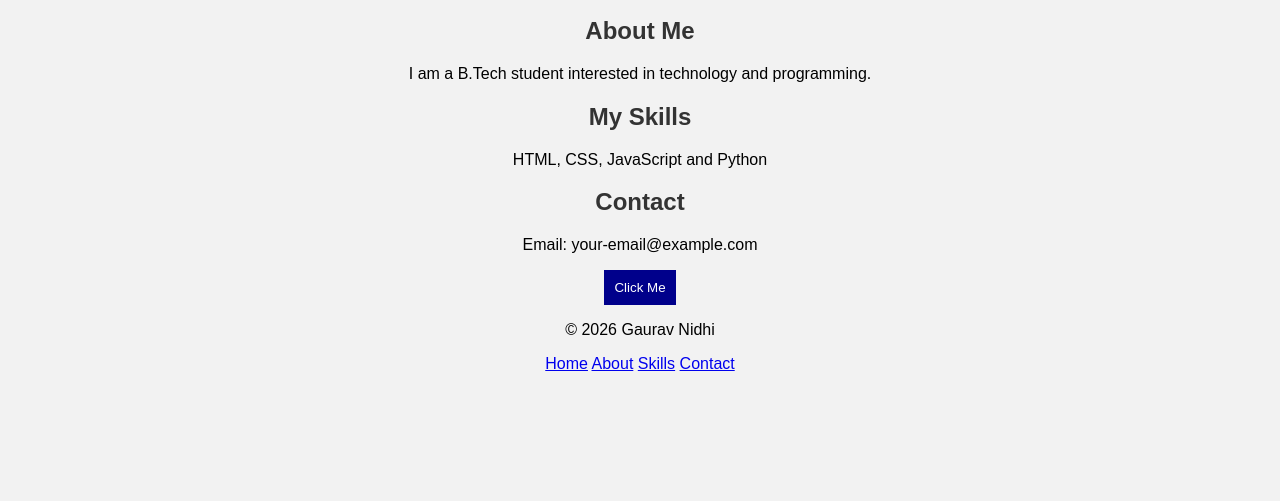
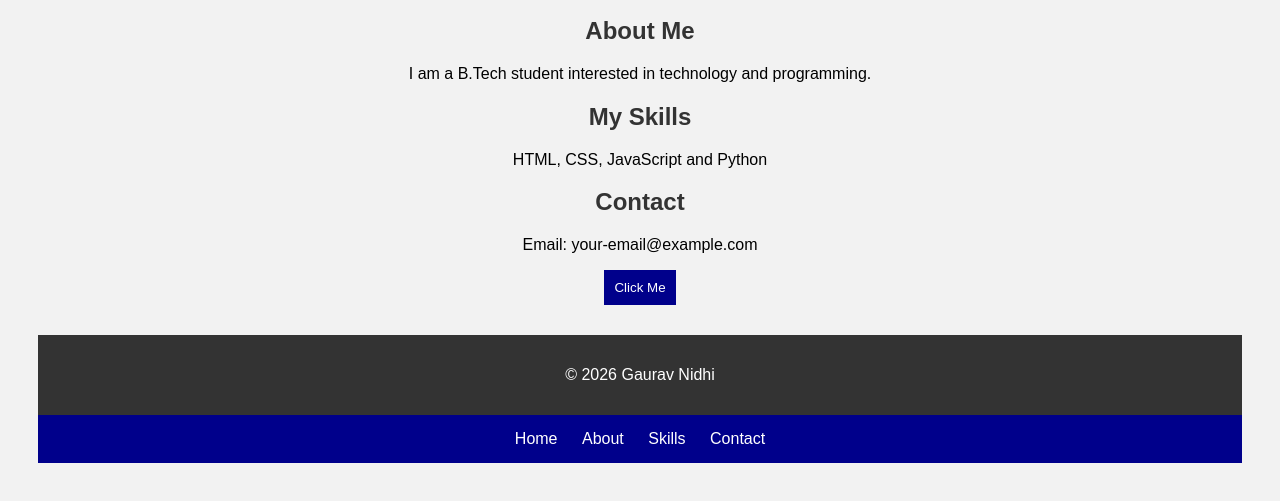
Before and after one commit to GauravNidhiCodes/Github-practical-test, a plain HTML site: page index.html in a window 1280 px wide. Shown: the part 139-640 px from the top of the page. Drawn offline with Linux system fonts and the light colour scheme.

Commit message:
Added css file

```diff
--- a/style.css
+++ b/style.css
@@ -1,6 +1,6 @@
 
 body {
-    font-family: Arial;
+    font-family: Arial, sans-serif;
     background-color: #f2f2f2;
     text-align: center;
     padding: 30px;
@@ -21,3 +21,21 @@ button {
     border: none;
     cursor: pointer;
 }
+
+nav {
+    background-color: darkblue;
+    padding: 15px;
+}
+
+nav a {
+    color: white;
+    text-decoration: none;
+    margin: 10px;
+}
+
+footer {
+    background-color: #333;
+    color: white;
+    padding: 15px;
+    margin-top: 30px;
+}
```
